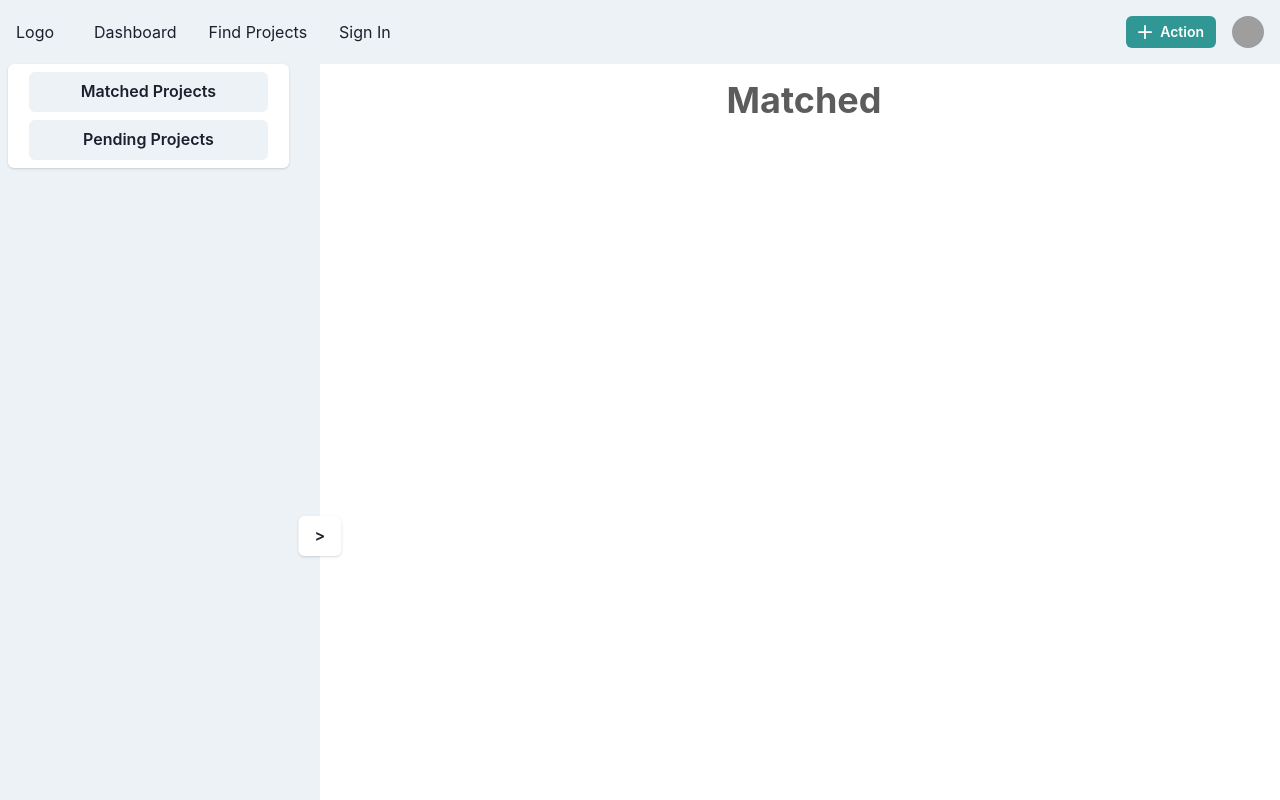
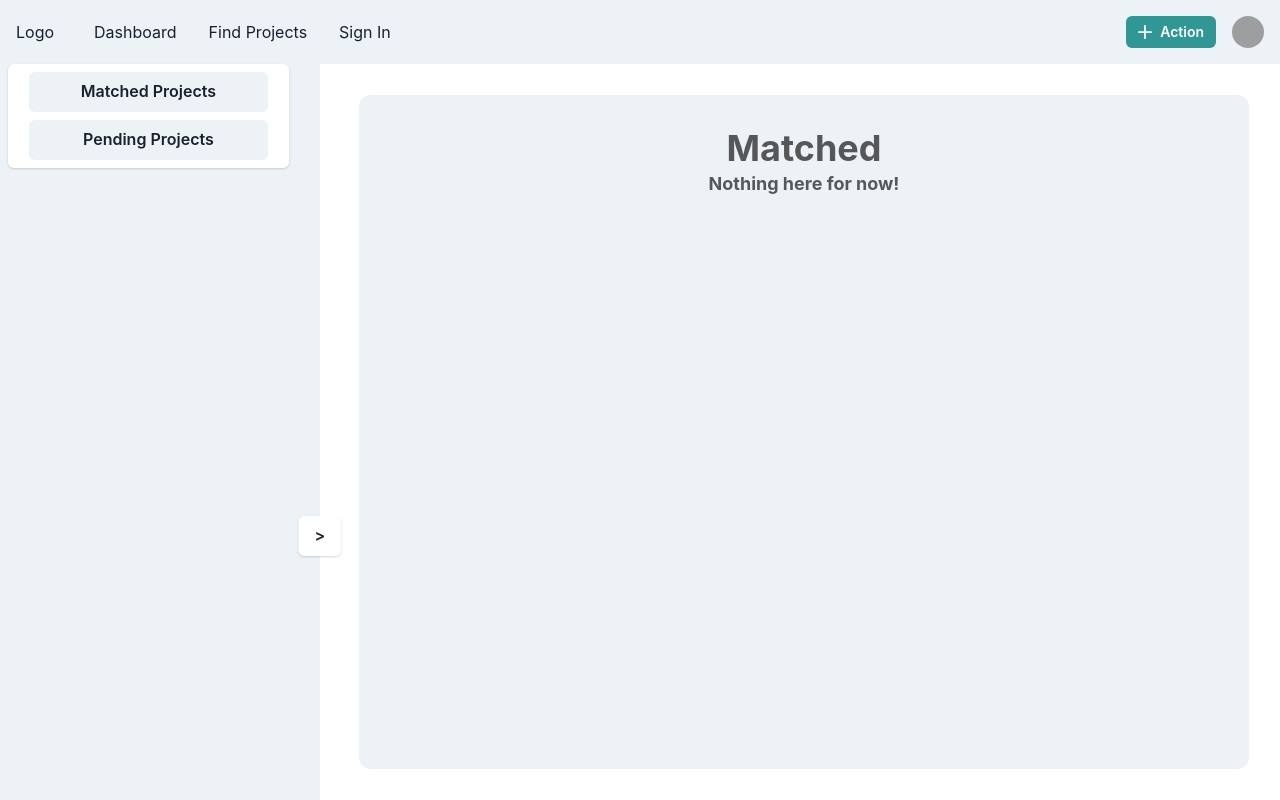
Before and after one commit to DRP-Group-30/groupr, a React (Create React App) app: page /dashboard in a window 1280 px wide. Built offline with nearby package versions, Linux system fonts and the light colour scheme; grey boxes are pictures that could not be loaded.

Commit message:
Add tags under cards

```diff
--- a/src/Dashboard.tsx
+++ b/src/Dashboard.tsx
@@ -83,10 +83,20 @@ const DashboardCard = ({
 
 const DashboardList = ({ heading, children }: { heading: string; children: Project[] }) => {
 	return (
-		<Container maxW="100%" maxH="" overflowY="auto" centerContent>
+		<Container
+			maxW="100%"
+			maxH=""
+			overflowY="auto"
+			centerContent
+			backgroundColor="gray.100"
+			borderRadius="xl"
+			padding="32px"
+			margin="16px"
+		>
 			<Heading>{heading}</Heading>
-			<SimpleGrid columns={2} spacing={8}>
-				{children.map(project => (
+			<SimpleGrid columns={children.length > 0 ? 2 : 1} spacing={8}>
+				{children.length > 0 ? (
+					children.map(project => (
 						<DashboardCard
 							key={project.id}
 							data={project}
@@ -94,7 +104,12 @@ const DashboardList = ({ heading, children }: { heading: string; children: Proje
 							moveProjectInto={() => {}}
 							setDraggedProject={() => {}}
 						></DashboardCard>
-				))}
+					))
+				) : (
+					<Center>
+						<Text fontSize="lg">Nothing here for now!</Text>
+					</Center>
+				)}
 			</SimpleGrid>
 		</Container>
 	);
@@ -132,7 +147,8 @@ const DashboardColumn = ({
 		>
 			<Heading m="16px">{heading}</Heading>
 			<VStack h="100%" spacing={5}>
-				{children.map(project => (
+				{children.length > 0 ? (
+					children.map(project => (
 						<DashboardCard
 							key={project.id}
 							col={heading}
@@ -140,7 +156,13 @@ const DashboardColumn = ({
 							moveProjectInto={moveProjectInto}
 							setDraggedProject={setDraggedProject}
 						></DashboardCard>
-				))}
+					))
+				) : (
+					<Text fontSize="lg">
+						Nothing yet! Projects you {heading === "Rejected" ? "reject" : "accept"}{" "}
+						will show up here.
+					</Text>
+				)}
 			</VStack>
 		</Container>
 	);
--- a/src/DefaultDatabase.ts
+++ b/src/DefaultDatabase.ts
@@ -1,9 +1,12 @@
 import { doc } from "firebase/firestore";
 import { GrouprDatabase, Skill, emptyAvailability } from "./Backend";
 import { RANDOM } from "./FirebaseUtil";
-import { DEFAULT_USER } from "./Finder";
+import { db } from "./Firebase";
 
 const USERS = "users";
+
+const DEFAULT_USER_ID = "uKSLFGA3qTuLmweXlv31";
+const DEFAULT_USER = doc(db, "users", DEFAULT_USER_ID);
 
 export const defaultDatabase = (): GrouprDatabase => ({
 	projects: [
--- a/src/SwipeCard.tsx
+++ b/src/SwipeCard.tsx
@@ -7,9 +7,12 @@ import {
 	Stack,
 	Avatar,
 	useColorModeValue,
+	Flex,
+	Tag,
 } from "@chakra-ui/react";
 import { MouseEvent, Dispatch, SetStateAction } from "react";
 import { Project } from "./Backend";
+import { map } from "./Util";
 
 interface SwipeCardProps {
 	offset: number;
@@ -115,13 +118,17 @@ const SwipeCard = ({
 					</Heading>
 					<Text color={"gray.500"}>{data.overview}</Text>
 				</Stack>
-				<Stack mt={6} direction={"row"} spacing={4} align={"center"}>
-					<Avatar src={"https://avatars0.githubusercontent.com/u/1164541?v=4"} />
-					<Stack direction={"column"} spacing={0} fontSize={"sm"}>
-						<Text fontWeight={600}>Achim Rolle</Text>
-						<Text color={"gray.500"}>Feb 08, 2021 · 6min read</Text>
-					</Stack>
-				</Stack>
+
+				<Box backgroundColor="gray.100" borderRadius="md" padding="16px" marginTop="16px">
+					<Text>Because you're interested in</Text>
+					<Flex flexWrap="wrap">
+						{data.tags.map(tag => (
+							<Tag variant="solid" colorScheme="teal" margin="2px">
+								{tag}
+							</Tag>
+						))}
+					</Flex>
+				</Box>
 			</Box>
 		</Center>
 	);
```
Lines whose indentation alone changed are shown as unchanged.
